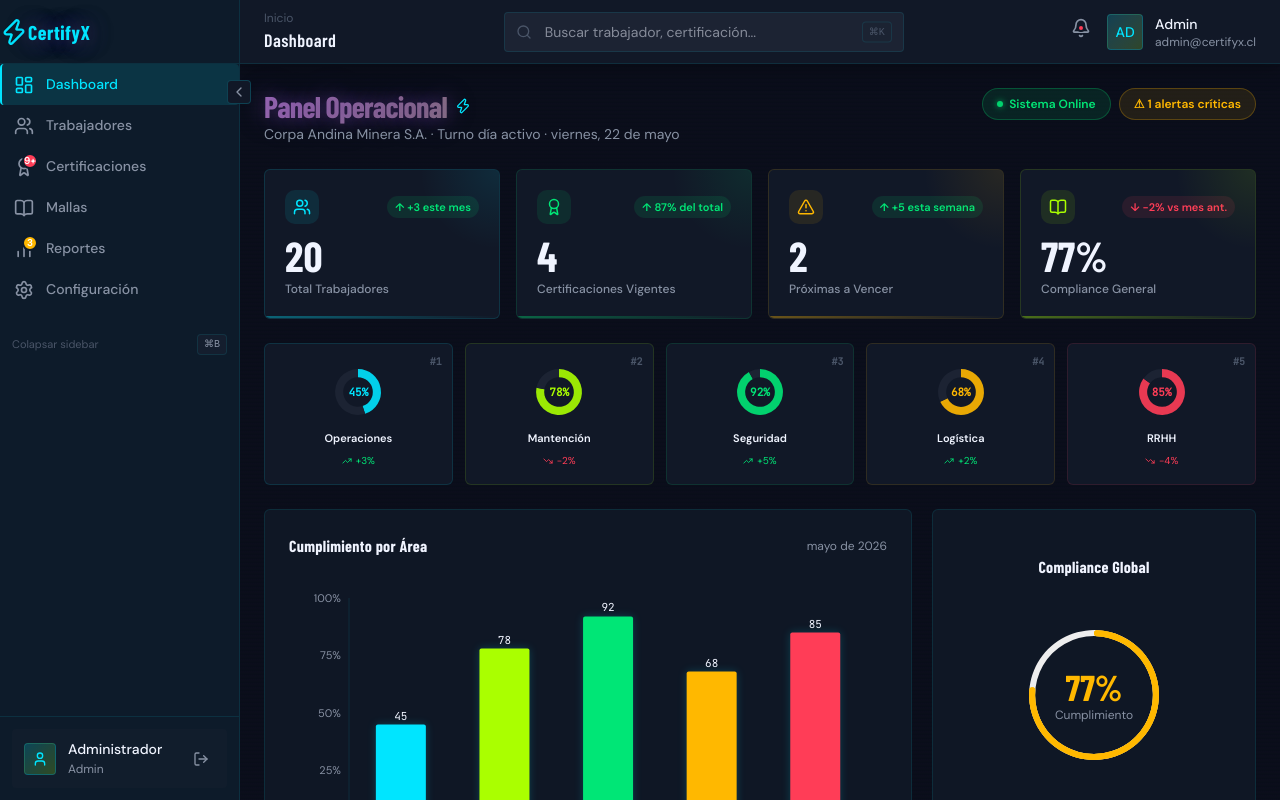
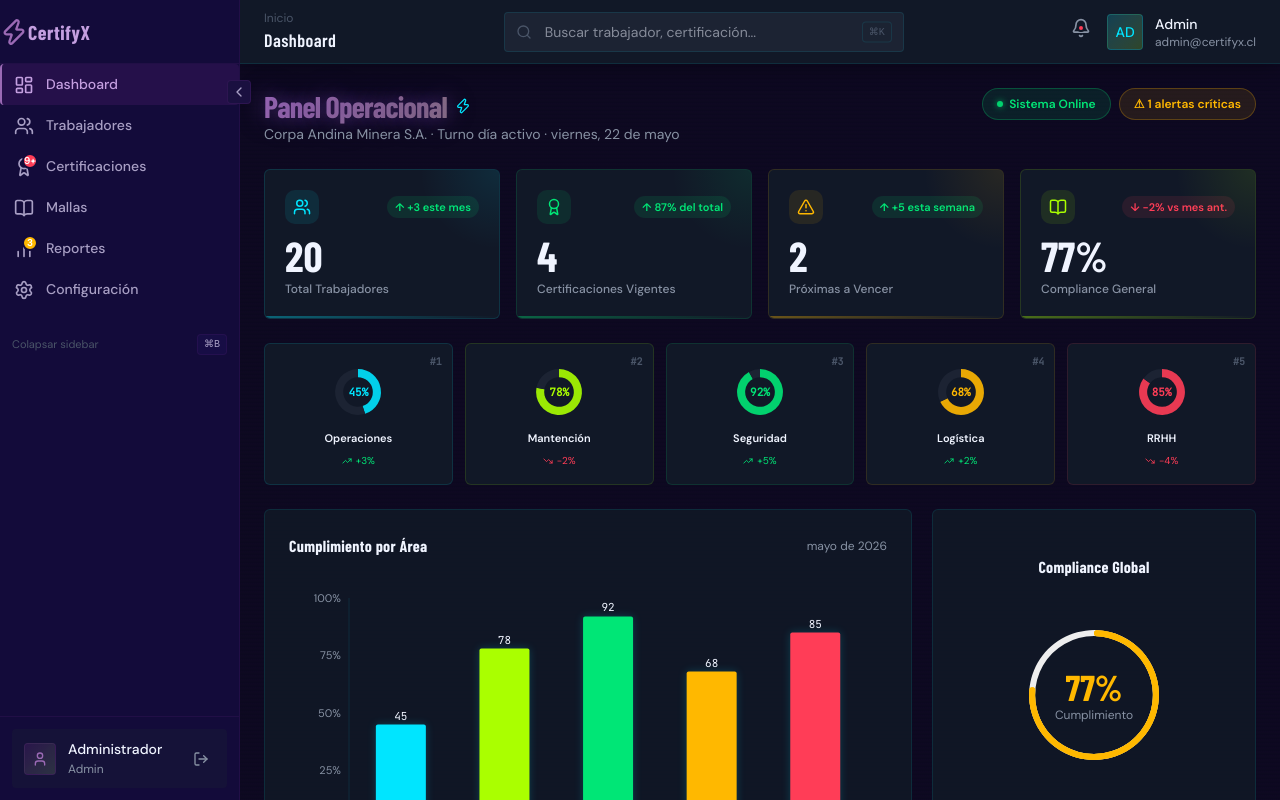
Before and after one commit to leandrodesignux-ux/Certify, a React (Vite) app: page /dashboard in a window 1280 px wide. Shown: the top 800 px of the page. Built offline with nearby package versions, Linux system fonts and the light colour scheme.

Commit message:
Sidebar + AppLayout: apply Deep Indigo/Purple brand palette to all nav, logo, borders, user section

```diff
--- a/src/components/layout/AppLayout.tsx
+++ b/src/components/layout/AppLayout.tsx
@@ -12,7 +12,7 @@ export function AppLayout({ pageTitle, breadcrumbs }: AppLayoutProps) {
   const { sidebarCollapsed } = useUIStore();
 
   return (
-    <div className="flex min-h-screen" style={{ backgroundColor: '#0A0E1A' }}>
+    <div className="flex min-h-screen" style={{ backgroundColor: '#0d0920' }}>
       <Sidebar />
       <div
         style={{
--- a/src/components/layout/Sidebar.tsx
+++ b/src/components/layout/Sidebar.tsx
@@ -53,7 +53,7 @@ function NotificationBadge({ count, color }: { count: number; color: string }) {
         display: 'flex',
         alignItems: 'center',
         justifyContent: 'center',
-        border: '2px solid #0D1B2A',
+        border: '2px solid #130b3a',
       }}
     >
       {count > 9 ? '9+' : count}
@@ -74,14 +74,14 @@ function NavTooltip({ label, visible }: { label: string; visible: boolean }) {
           style={{
             position: 'absolute',
             left: '56px',
-            backgroundColor: '#1C2333',
+            backgroundColor: '#231455',
             color: '#F0F4FF',
             padding: '6px 12px',
             borderRadius: '4px',
             fontSize: '12px',
             fontWeight: 500,
             whiteSpace: 'nowrap',
-            border: '1px solid rgba(0,229,255,0.2)',
+            border: '1px solid rgba(91,34,119,0.4)',
             zIndex: 100,
             pointerEvents: 'none',
             boxShadow: '0 4px 12px rgba(0,0,0,0.3)',
@@ -96,7 +96,7 @@ function NavTooltip({ label, visible }: { label: string; visible: boolean }) {
               transform: 'translateY(-50%)',
               borderWidth: '5px 5px 5px 0',
               borderStyle: 'solid',
-              borderColor: 'transparent rgba(0,229,255,0.2) transparent transparent',
+              borderColor: 'transparent rgba(91,34,119,0.4) transparent transparent',
             }}
           />
         </motion.span>
@@ -161,8 +161,8 @@ export function Sidebar() {
   const SidebarContent = ({ isMobile = false }: { isMobile?: boolean }) => (
     <>
       {/* Logo */}
-      <div className="h-16 flex items-center px-4 border-b border-[rgba(0,229,255,0.1)]">
-        <Zap className="w-7 h-7 text-[#00E5FF] flex-shrink-0" />
+      <div className="h-16 flex items-center px-4 border-b border-[rgba(91,34,119,0.2)]">
+        <Zap className="w-7 h-7 text-[#9b6ab5] flex-shrink-0" />
         <AnimatePresence mode="wait">
           {!sidebarCollapsed && (
             <motion.span
@@ -170,7 +170,7 @@ export function Sidebar() {
               animate={{ opacity: 1, x: 0 }}
               exit={{ opacity: 0, x: -10 }}
               transition={{ duration: 0.15 }}
-              className="ml-3 font-display text-xl font-bold text-[#00E5FF] tracking-wide text-glow-electric"
+              className="ml-3 font-display text-xl font-bold text-[#c49fe0] tracking-wide"
             >
               CertifyX
             </motion.span>
@@ -190,7 +190,7 @@ export function Sidebar() {
       {!isMobile && (
         <button
           onClick={toggleSidebar}
-          className="w-6 h-6 bg-[#111827] border border-[rgba(0,229,255,0.2)] rounded-sm flex items-center justify-center text-[#8892A4] hover:text-[#00E5FF] hover:border-[#00E5FF]/40 transition-all duration-150"
+          className="w-6 h-6 bg-[#1a1040] border border-[rgba(91,34,119,0.3)] rounded-sm flex items-center justify-center text-[#a89fc4] hover:text-[#9b6ab5] hover:border-[#5b2277]/50 transition-all duration-150"
           style={{ position: 'absolute', right: '-12px', top: '80px', zIndex: 60 }}
         >
           {sidebarCollapsed ? (
@@ -228,15 +228,15 @@ export function Sidebar() {
                     borderRadius: '4px',
                     transition: 'all 0.15s ease',
                     backgroundColor: isActive
-                      ? 'rgba(0,229,255,0.12)'
+                      ? 'rgba(91,34,119,0.25)'
                       : isHovered
-                        ? 'rgba(0,229,255,0.06)'
+                        ? 'rgba(91,34,119,0.12)'
                         : 'transparent',
-                    color: isActive ? '#00E5FF' : isHovered ? '#F0F4FF' : '#8892A4',
+                    color: isActive ? '#c49fe0' : isHovered ? '#F0F4FF' : '#a89fc4',
                     borderLeft: isActive
-                      ? '2px solid #00E5FF'
+                      ? '2px solid #9b6ab5'
                       : isHovered
-                        ? '2px solid rgba(0,229,255,0.3)'
+                        ? '2px solid rgba(91,34,119,0.4)'
                         : '2px solid transparent',
                     position: 'relative',
                   }}
@@ -247,7 +247,7 @@ export function Sidebar() {
                         width: '20px',
                         height: '20px',
                         flexShrink: 0,
-                        color: isActive ? '#00E5FF' : isHovered ? '#F0F4FF' : '#8892A4',
+                        color: isActive ? '#c49fe0' : isHovered ? '#F0F4FF' : '#a89fc4',
                       }}
                     />
                     {badgeCount > 0 && badgeColor && (
@@ -295,12 +295,12 @@ export function Sidebar() {
             <kbd
               style={{
                 padding: '2px 6px',
-                backgroundColor: 'rgba(28,35,51,0.5)',
+                backgroundColor: 'rgba(28,16,80,0.5)',
                 borderRadius: '4px',
                 fontSize: '10px',
-                color: '#8892A4',
+                color: '#a89fc4',
                 fontFamily: 'monospace',
-                border: '1px solid rgba(0,229,255,0.1)',
+                border: '1px solid rgba(91,34,119,0.2)',
               }}
             >
               ⌘B
@@ -310,7 +310,7 @@ export function Sidebar() {
       </nav>
 
       {/* User Section */}
-      <div style={{ padding: '12px', borderTop: '1px solid rgba(0,229,255,0.1)' }}>
+      <div style={{ padding: '12px', borderTop: '1px solid rgba(91,34,119,0.2)' }}>
         <div
           style={{
             display: 'flex',
@@ -326,15 +326,15 @@ export function Sidebar() {
               width: '32px',
               height: '32px',
               borderRadius: '4px',
-              background: 'linear-gradient(135deg, rgba(0,229,255,0.2) 0%, rgba(170,255,0,0.2) 100%)',
-              border: '1px solid rgba(0,229,255,0.2)',
+              background: 'linear-gradient(135deg, rgba(91,34,119,0.3) 0%, rgba(114,147,98,0.25) 100%)',
+              border: '1px solid rgba(91,34,119,0.3)',
               display: 'flex',
               alignItems: 'center',
               justifyContent: 'center',
               flexShrink: 0,
             }}
           >
-            <User style={{ width: '16px', height: '16px', color: '#00E5FF' }} />
+            <User style={{ width: '16px', height: '16px', color: '#9b6ab5' }} />
           </div>
           <AnimatePresence mode="wait">
             {!sidebarCollapsed && (
@@ -379,7 +379,7 @@ export function Sidebar() {
         initial={false}
         animate={{ width: sidebarCollapsed ? 64 : 240 }}
         transition={{ duration: 0.3, ease: [0.16, 1, 0.3, 1] }}
-        className="hidden md:flex h-screen bg-[#0D1B2A] border-r border-[rgba(0,229,255,0.1)] flex-col fixed left-0 top-0 z-50"
+        className="hidden md:flex h-screen bg-[#130b3a] border-r border-[rgba(91,34,119,0.2)] flex-col fixed left-0 top-0 z-50"
       >
         <SidebarContent />
       </motion.aside>
@@ -408,7 +408,7 @@ export function Sidebar() {
               animate={{ x: 0 }}
               exit={{ x: '-100%' }}
               transition={{ duration: 0.3, ease: [0.16, 1, 0.3, 1] }}
-              className="md:hidden fixed left-0 top-0 h-screen w-[280px] bg-[#0D1B2A] border-r border-[rgba(0,229,255,0.1)] flex flex-col z-[60]"
+              className="md:hidden fixed left-0 top-0 h-screen w-[280px] bg-[#130b3a] border-r border-[rgba(91,34,119,0.2)] flex flex-col z-[60]"
             >
               <SidebarContent isMobile />
             </motion.aside>
```
